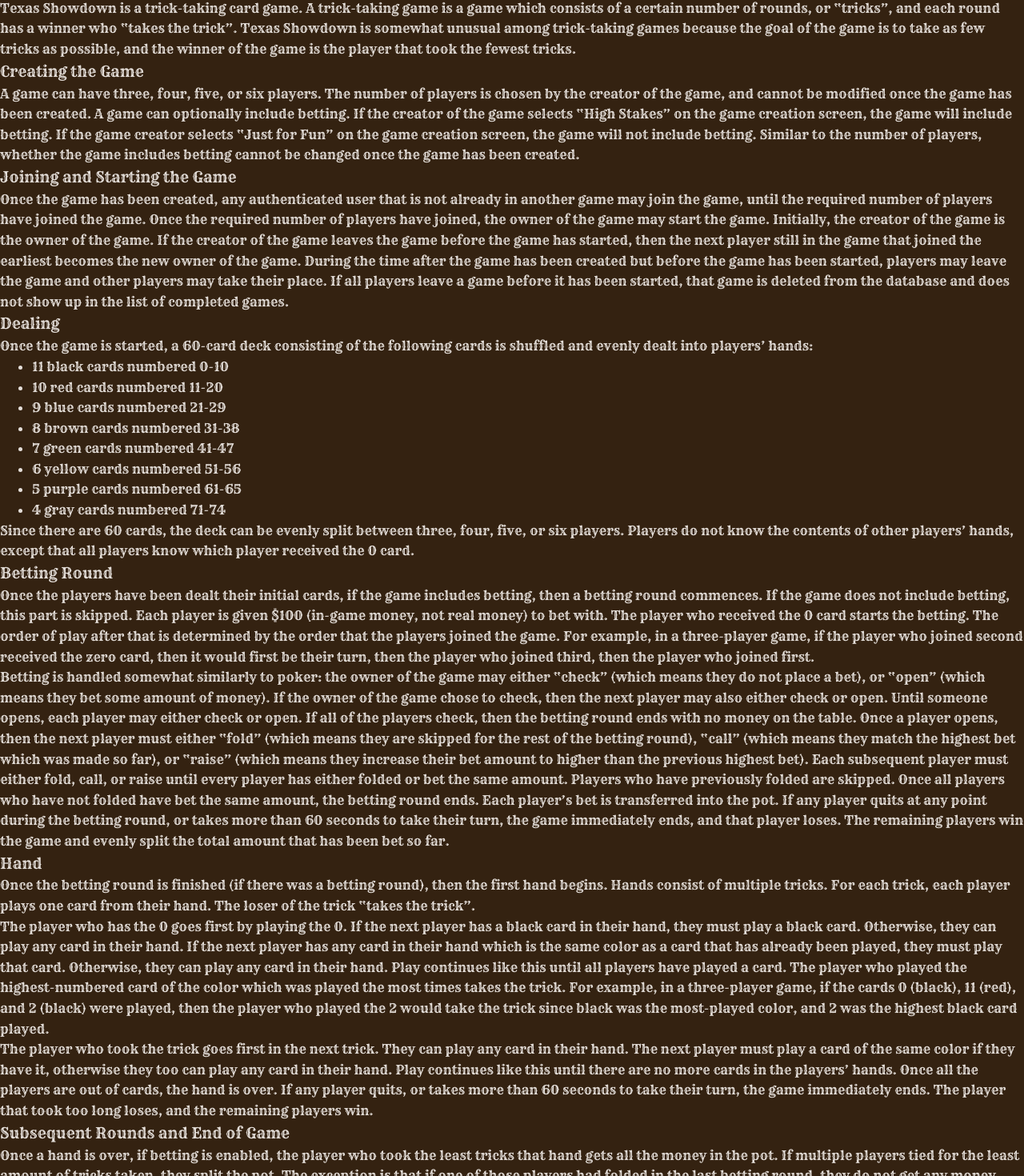
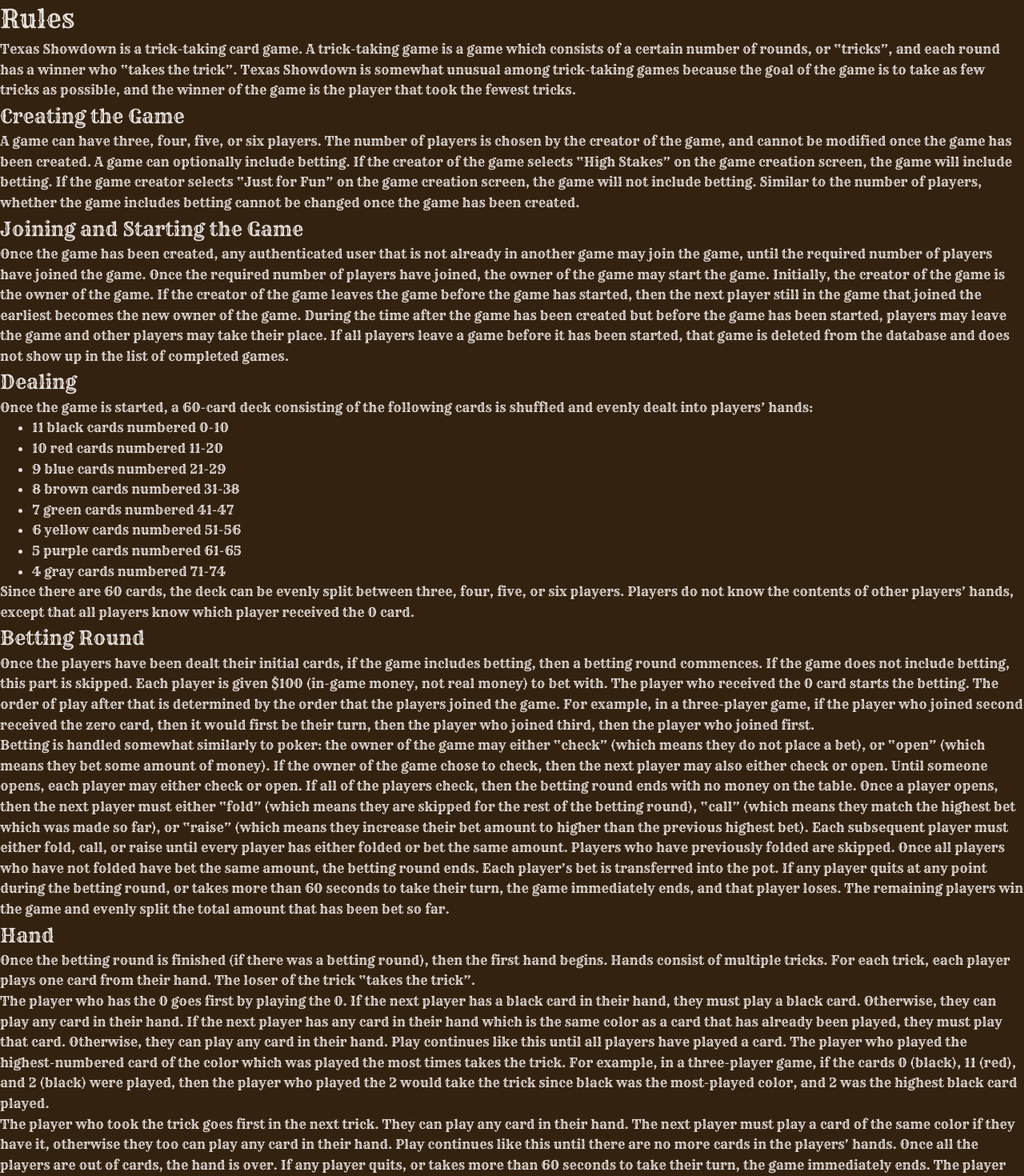
Before and after one commit to HannahLilyW/texas-showdown, a Vue app in the folder vue-project/: page / in a window 1280 px wide. Shown: the part 115-1585 px from the top of the page at 80% size. Built offline with nearby package versions, Linux system fonts and the light colour scheme.

Commit message:
small styling change

```diff
--- a/vue-project/src/views/LandingPageView.vue
+++ b/vue-project/src/views/LandingPageView.vue
@@ -94,18 +94,19 @@ getCurrentGame();
         </div>
     </nav>
     <div class="rules">
+        <h1>Rules</h1>
         <p>
             Texas Showdown is a trick-taking card game. A trick-taking game is a game which consists of a certain number of rounds, or “tricks”, and each round has a winner who “takes the trick”. Texas Showdown is somewhat unusual among trick-taking games because the goal of the game is to take as few tricks as possible, and the winner of the game is the player that took the fewest tricks.
         </p>
-        <h3>Creating the Game</h3>
+        <h2>Creating the Game</h2>
         <p>
             A game can have three, four, five, or six players. The number of players is chosen by the creator of the game, and cannot be modified once the game has been created. A game can optionally include betting. If the creator of the game selects “High Stakes” on the game creation screen, the game will include betting. If the game creator selects “Just for Fun” on the game creation screen, the game will not include betting. Similar to the number of players, whether the game includes betting cannot be changed once the game has been created.
         </p>
-        <h3>Joining and Starting the Game</h3>
+        <h2>Joining and Starting the Game</h2>
         <p>
             Once the game has been created, any authenticated user that is not already in another game may join the game, until the required number of players have joined the game. Once the required number of players have joined, the owner of the game may start the game. Initially, the creator of the game is the owner of the game. If the creator of the game leaves the game before the game has started, then the next player still in the game that joined the earliest becomes the new owner of the game. During the time after the game has been created but before the game has been started, players may leave the game and other players may take their place. If all players leave a game before it has been started, that game is deleted from the database and does not show up in the list of completed games.
         </p>
-        <h3>Dealing</h3>
+        <h2>Dealing</h2>
         <p>
             Once the game is started, a 60-card deck consisting of the following cards is shuffled and evenly dealt into players’ hands:
         </p>
@@ -122,7 +123,7 @@ getCurrentGame();
         <p>
             Since there are 60 cards, the deck can be evenly split between three, four, five, or six players. Players do not know the contents of other players’ hands, except that all players know which player received the 0 card.
         </p>
-        <h3>Betting Round</h3>
+        <h2>Betting Round</h2>
         <p>
             Once the players have been dealt their initial cards, if the game includes betting, then a betting round commences. If the game does not include betting, this part is skipped. Each player is given $100 (in-game money, not real money) to bet with. The player who received the 0 card starts the betting. The order of play after that is determined by the order that the players joined the game. For example, in a three-player game, if the player who joined second received the zero card, then it would first be their turn, then the player who joined third, then the player who joined first.
         </p>
@@ -130,7 +131,7 @@ getCurrentGame();
             Betting is handled somewhat similarly to poker: the owner of the game may either “check” (which means they do not place a bet), or “open” (which means they bet some amount of money). If the owner of the game chose to check, then the next player may also either check or open. Until someone opens, each player may either check or open. If all of the players check, then the betting round ends with no money on the table. Once a player opens, then the next player must either “fold” (which means they are skipped for the rest of the betting round), “call” (which means they match the highest bet which was made so far), or “raise” (which means they increase their bet amount to higher than the previous highest bet). Each subsequent player must either fold, call, or raise until every player has either folded or bet the same amount. Players who have previously folded are skipped. Once all players who have not folded have bet the same amount, the betting round ends. Each player’s bet is transferred into the pot.
             If any player quits at any point during the betting round, or takes more than 60 seconds to take their turn, the game immediately ends, and that player loses. The remaining players win the game and evenly split the total amount that has been bet so far.
         </p>
-        <h3>Hand</h3>
+        <h2>Hand</h2>
         <p>
             Once the betting round is finished (if there was a betting round), then the first hand begins. Hands consist of multiple tricks. For each trick, each player plays one card from their hand. The loser of the trick “takes the trick”.
         </p>
@@ -142,7 +143,7 @@ getCurrentGame();
             The player who took the trick goes first in the next trick. They can play any card in their hand. The next player must play a card of the same color if they have it, otherwise they too can play any card in their hand. Play continues like this until there are no more cards in the players’ hands. Once all the players are out of cards, the hand is over.
             If any player quits, or takes more than 60 seconds to take their turn, the game immediately ends. The player that took too long loses, and the remaining players win.
         </p>
-        <h3>Subsequent Rounds and End of Game</h3>
+        <h2>Subsequent Rounds and End of Game</h2>
         <p>
             Once a hand is over, if betting is enabled, the player who took the least tricks that hand gets all the money in the pot. If multiple players tied for the least amount of tricks taken, they split the pot. The exception is that if one of those players had folded in the last betting round, they do not get any money from the pot. If every winner of the hand folded, then the money stays in the pot and is given to the winner(s) of the next hand. If there is no money in the pot and only one player has all the money, then the game is over and the player with all the money wins. Otherwise, a new betting round commences, followed by a new hand. Gameplay continues like this until only one player has all the money.
         </p>
```
